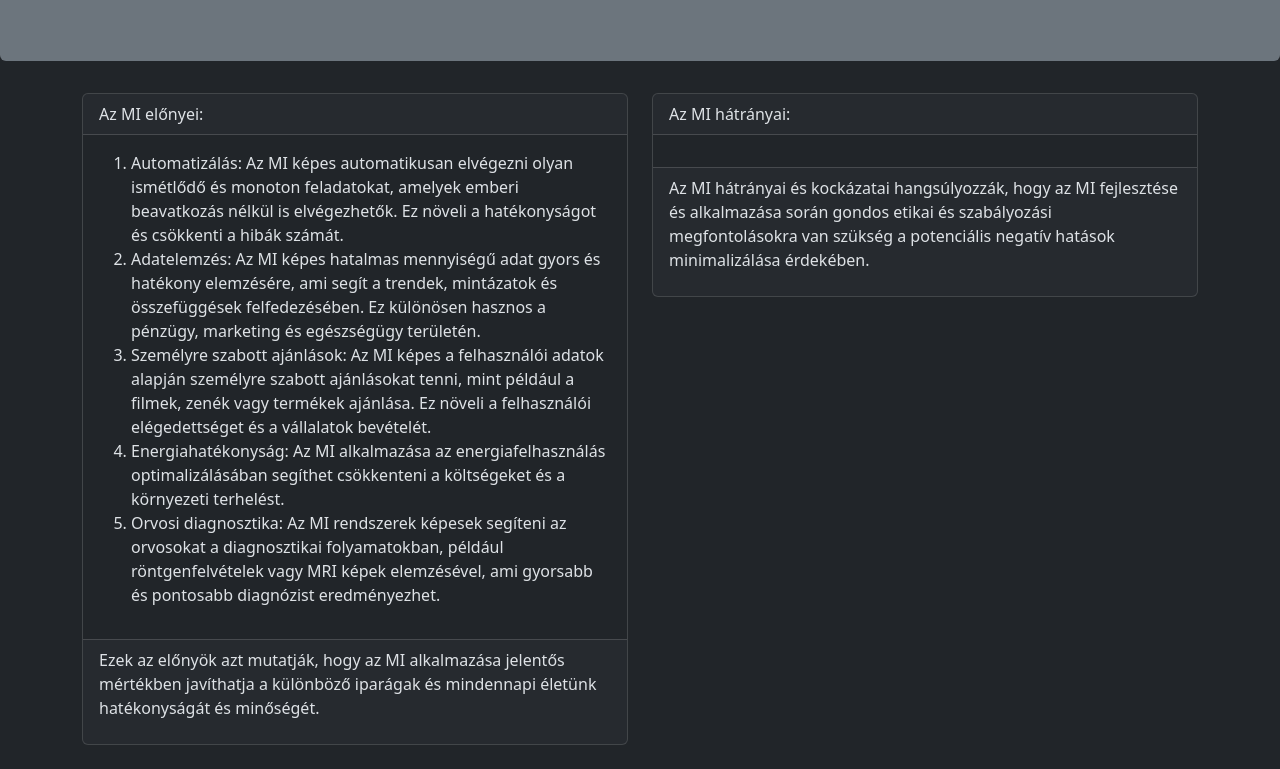
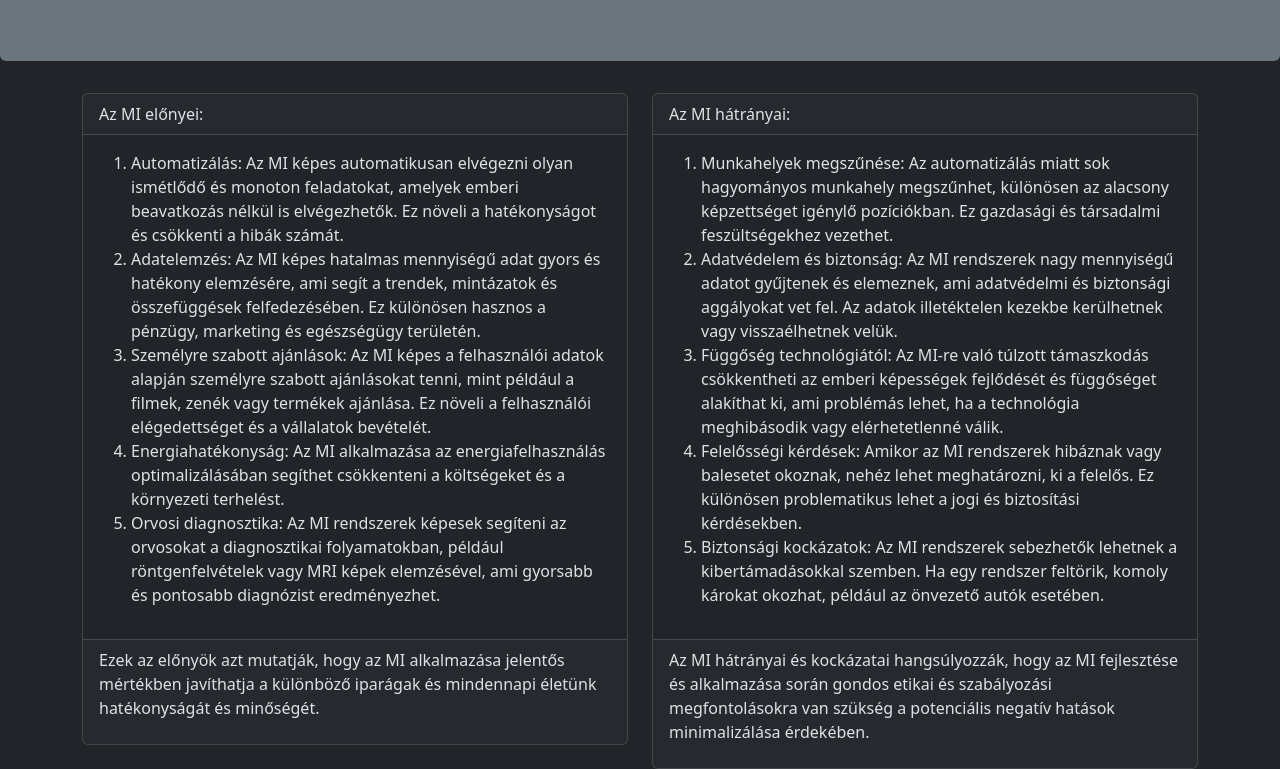
Before and after one commit to nctnsxc/valami, a plain HTML site: page index.html in a window 1280 px wide. Shown: the part 155-924 px from the top of the page. Before the commit the page ends 900 px from the top, so only its background shows below. Drawn offline with nearby package versions, Linux system fonts and the light colour scheme.

Commit message:
Hátrányok hozzáadva

```diff
--- a/index.html
+++ b/index.html
@@ -52,7 +52,24 @@
                 <div class="card">
                     <div class="card-header">Az MI hátrányai:</div>
                     <div class="card-body">
+                        <ol>
+                            <li>
+                                Munkahelyek megszűnése: Az automatizálás miatt sok hagyományos munkahely megszűnhet, különösen az alacsony képzettséget igénylő pozíciókban. Ez gazdasági és társadalmi feszültségekhez vezethet.
+                            </li>
+                            <li>
+                                Adatvédelem és biztonság: Az MI rendszerek nagy mennyiségű adatot gyűjtenek és elemeznek, ami adatvédelmi és biztonsági aggályokat vet fel. Az adatok illetéktelen kezekbe kerülhetnek vagy visszaélhetnek velük.
+                            </li>
+                            <li>
+                                Függőség technológiától: Az MI-re való túlzott támaszkodás csökkentheti az emberi képességek fejlődését és függőséget alakíthat ki, ami problémás lehet, ha a technológia meghibásodik vagy elérhetetlenné válik.
 
+                            </li>
+                            <li>
+                                Felelősségi kérdések: Amikor az MI rendszerek hibáznak vagy balesetet okoznak, nehéz lehet meghatározni, ki a felelős. Ez különösen problematikus lehet a jogi és biztosítási kérdésekben.
+                            </li>
+                            <li>
+                                Biztonsági kockázatok: Az MI rendszerek sebezhetők lehetnek a kibertámadásokkal szemben. Ha egy rendszer feltörik, komoly károkat okozhat, például az önvezető autók esetében.
+                            </li>
+                        </ol>
                     </div>
                     <div class="card-footer">
                         <p>Az MI hátrányai és kockázatai hangsúlyozzák, hogy az MI fejlesztése és alkalmazása során gondos etikai és szabályozási megfontolásokra van szükség a potenciális negatív hatások minimalizálása érdekében.</p>
```
